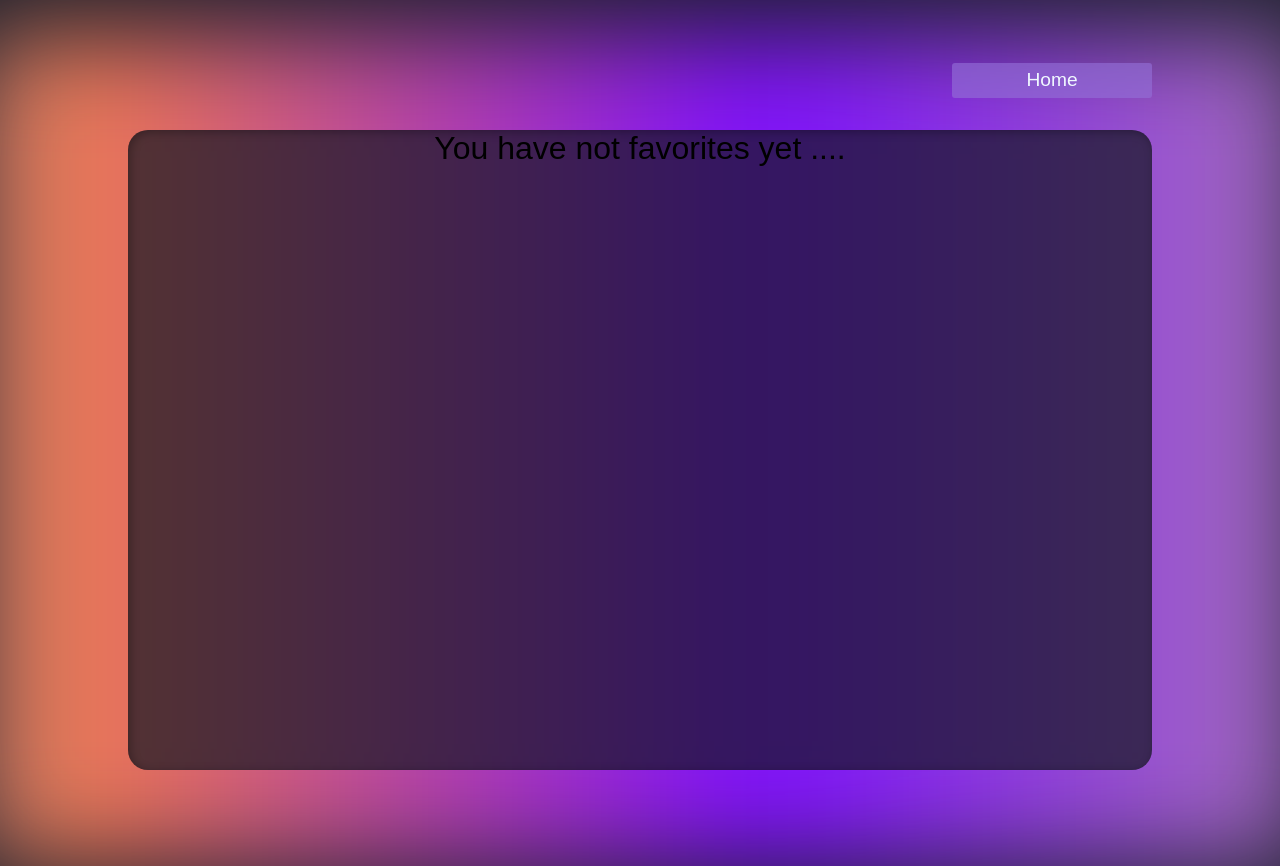
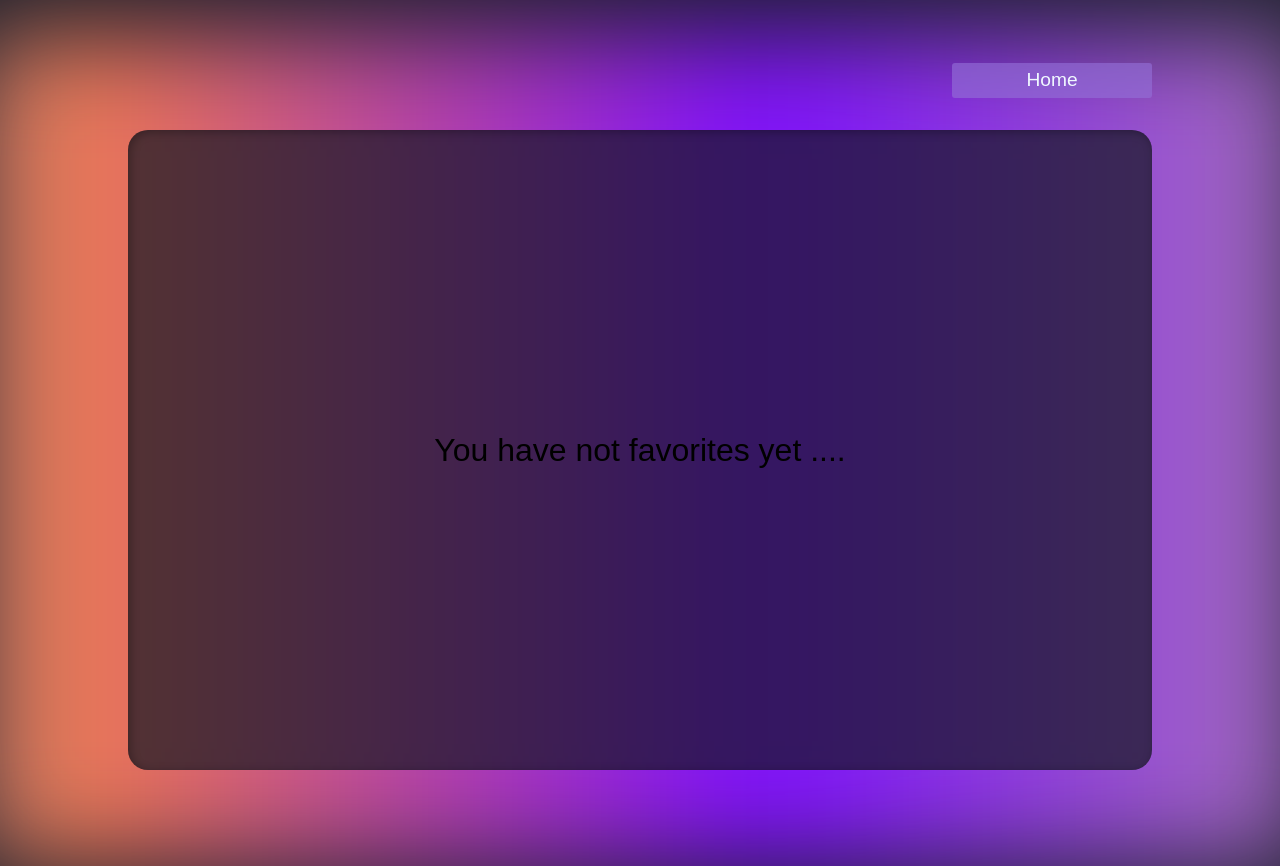
Before and after one commit to Fakhatova/RAG-TIME, a React (Create React App) app: page /Activity/Favorites in a window 1280 px wide. Shown: the top 866 px of the page. Built offline with nearby package versions, Linux system fonts and the light colour scheme.

Commit message:
Add flexbox for favorites message"

```diff
--- a/src/Components/Favorites/Favorites.css
+++ b/src/Components/Favorites/Favorites.css
@@ -49,3 +49,11 @@
         align-items: center;
         height: 100px;
     }
+
+    .message-container {
+        display: flex;
+        flex-direction: column;
+        align-content: center;
+        align-items: center;
+        justify-content: center;
+    }
--- a/src/Components/Favorites/Favorites.js
+++ b/src/Components/Favorites/Favorites.js
@@ -14,7 +14,10 @@ const Favorites = () => {
 const displayFavorites = () => {
     if(!allFavorites) {
     return (
+        <section className="message-container">
         <p className="favorites-message"> You have not favorites yet .... </p>
+        </section>
+
     )
     }else {
         return allFavorites.map(favorite => {
```
